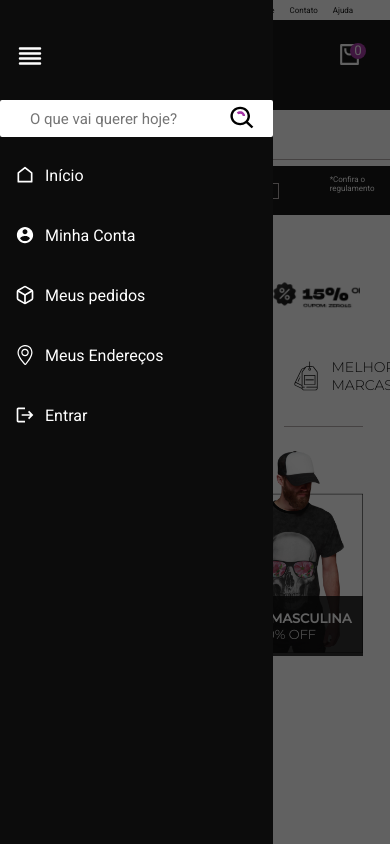
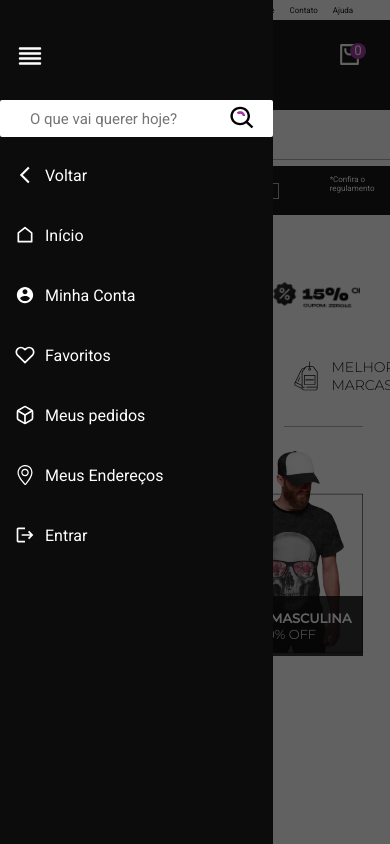
Before and after one commit to rayaneacacio/Zer01_Modas, a React (Vite) app in the folder zer01modas-frontend/: page / in a window 390 px wide. Both pictures are taken after a click on the button 30 px from the left and 56 px from the top of the page. Built offline with nearby package versions, Linux system fonts and the light colour scheme; grey boxes are pictures that could not be loaded.

Commit message:
update menu

```diff
--- a/zer01modas-frontend/src/components/Nav-Menu/index.jsx
+++ b/zer01modas-frontend/src/components/Nav-Menu/index.jsx
@@ -3,6 +3,8 @@ import { useLocation, useNavigate } from "react-router-dom";
 
 import { useAuth } from "../../hooks/auth";
 
+import { MdOutlineArrowBackIos } from "react-icons/md";
+import { FiHeart } from "react-icons/fi";
 import { RiHomeLine} from "react-icons/ri";
 import { IoMdContact } from "react-icons/io";
 import { SlLocationPin } from "react-icons/sl";
@@ -51,11 +53,19 @@ export function NavMenu({ ...rest }) {
     }
   }
 
+  function navigateBack() {
+    navigate(-1);
+  }
+
   function navigateHome() {
     if(route.pathname != "/") {
       navigate("/");
     }
 
+  }
+
+  function navigateFavorites() {
+    navigate("/favorites");
   }
 
   function navigateNew() {
@@ -100,8 +110,11 @@ export function NavMenu({ ...rest }) {
 
   return (
     <Container className="nav-menu" {...rest}>
+      <Button icon={ <MdOutlineArrowBackIos /> } title="Voltar" className="buttonsOnlyMobile" onClick={ navigateBack } />
       <Button icon={ <RiHomeLine /> } title="Início" onClick={ navigateHome } />
       <Button icon={ <IoMdContact /> } title="Minha Conta" />
+
+      { !isAdmin && <Button icon={ <FiHeart /> } title="Favoritos" className="buttonsOnlyMobile" onClick={ navigateFavorites } /> }
 
       { !isAdmin && <Button icon={ <LuBox /> } title="Meus pedidos" /> }
       { !isAdmin && <Button icon={ <SlLocationPin /> } title="Meus Endereços" /> }
--- a/zer01modas-frontend/src/components/Nav-Menu/style.js
+++ b/zer01modas-frontend/src/components/Nav-Menu/style.js
@@ -45,6 +45,10 @@ export const Container = styled.aside`
       width: 100%;
     }
 
+    .buttonsOnlyMobile {
+      display: none;
+    }
+
     .modal-login {
       background: rgba(8, 8, 8, 0.64);
 
```
